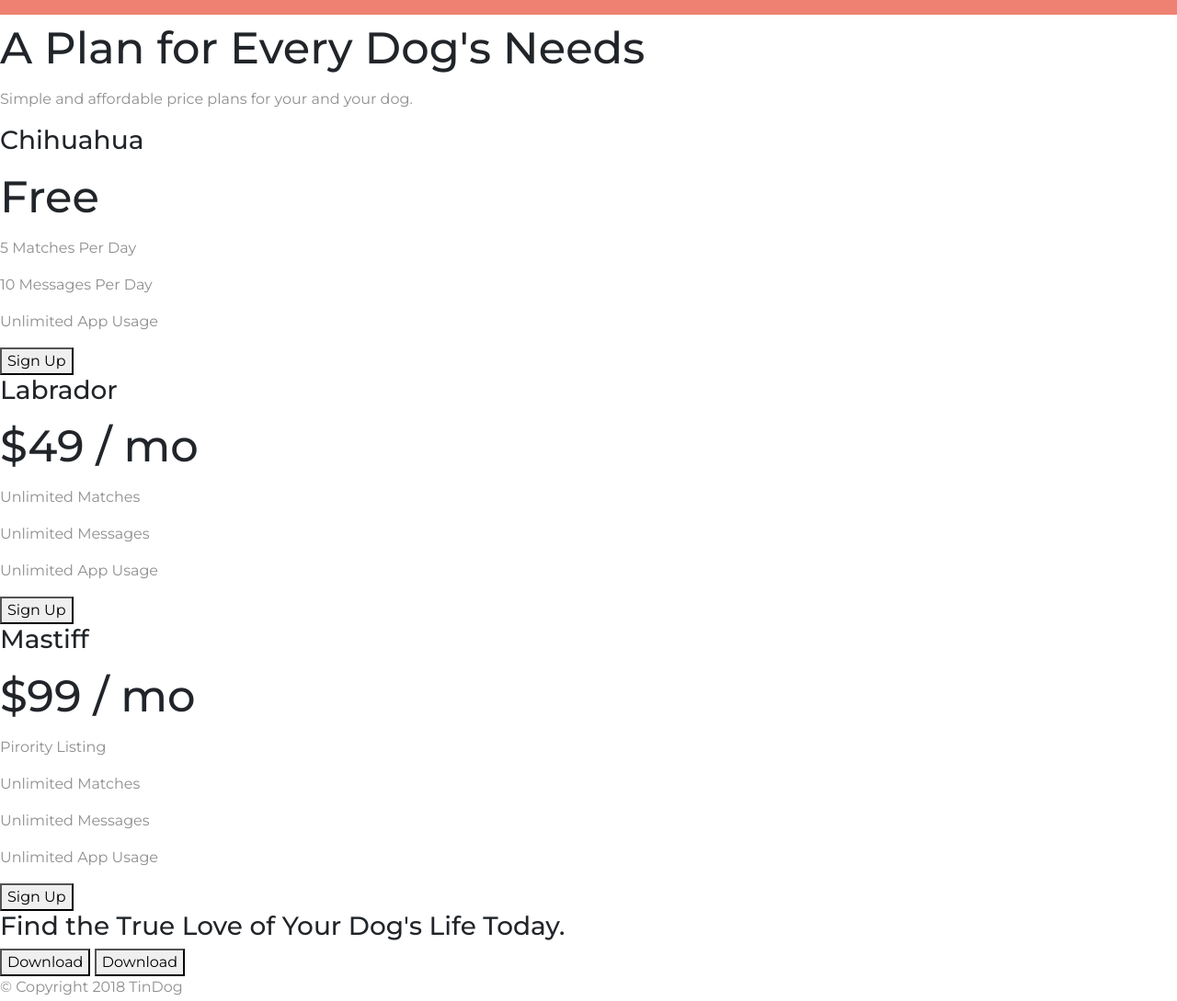
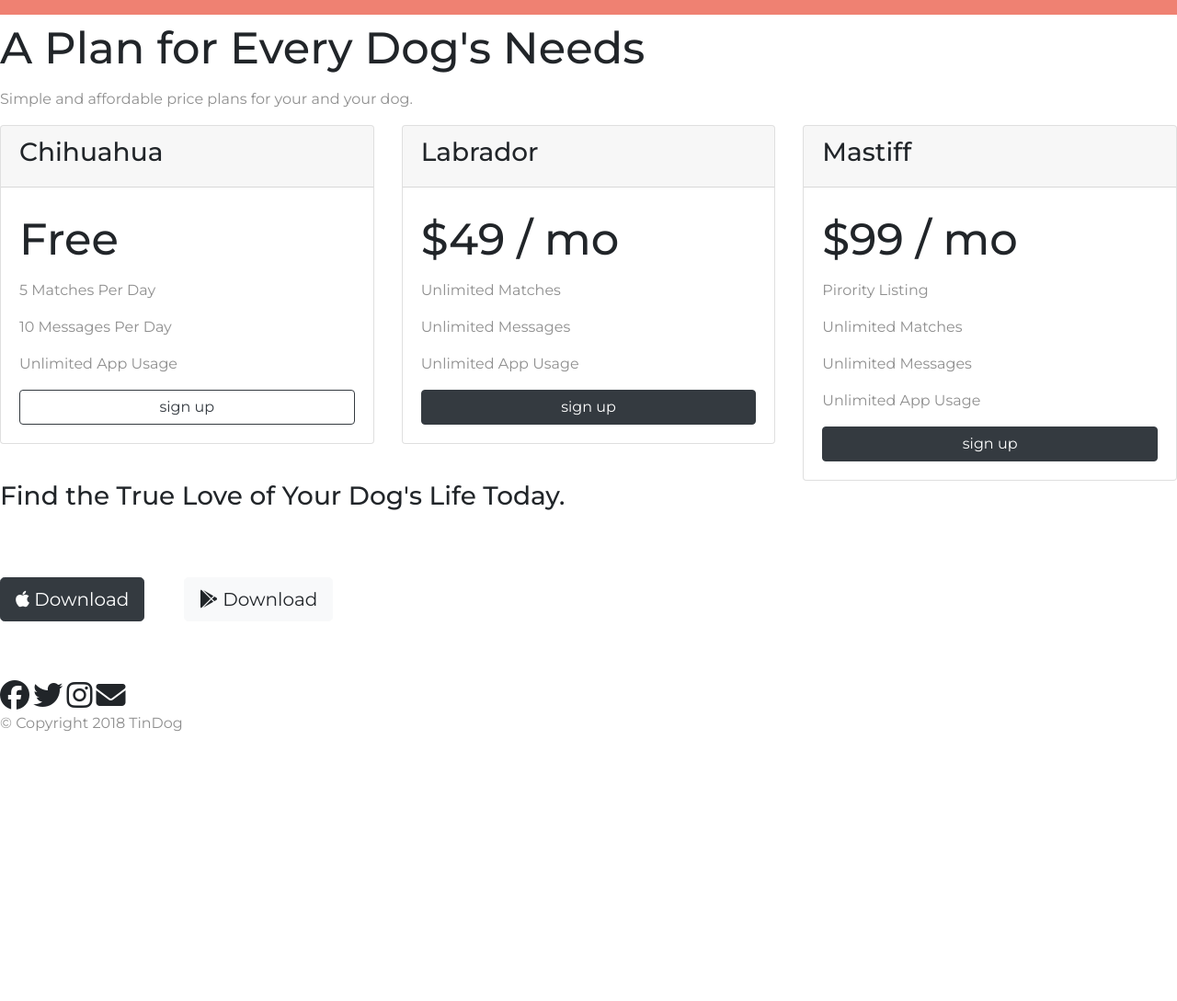
Before and after one commit to nischalohani/dog-tinder, a plain HTML site: page index.html in a window 1280 px wide. Shown: the part 1940-3029 px from the top of the page at 92% size. After the commit the page ends 2755 px from the top, so only its background shows below. Drawn offline with nearby package versions, Linux system fonts and the light colour scheme.

Commit message:
Update index.html

```diff
--- a/index.html
+++ b/index.html
@@ -19,7 +19,7 @@
 
 <body>
 
-  <section id="title">
+  <section  class="colored-section" id="title">
     <div class="container-fluid">
 
 
@@ -33,13 +33,13 @@
         <div class="collapse navbar-collapse" id="navbarTogglerDemo01">
           <ul class="navbar-nav ml-auto">
             <li class="nav-item">
-              <a class="nav-link" href="">contact</a>
+              <a class="nav-link" href="#footer">contact</a>
             </li>
             <li class="nav-item">
-              <a class="nav-link" href="">pricing</a>
+              <a class="nav-link" href="#pricing">pricing</a>
             </li>
             <li class="nav-item">
-              <a class="nav-link" href="">download</a>
+              <a class="nav-link" href="#cta">download</a>
             </li>
           </ul>
         </div>
@@ -70,7 +70,7 @@
 
   <!-- Features -->
 
-  <section id="features">
+  <section  class="white-section" id="features">
     <div class="row">
       <div class="feature-box col-lg-4"><i class=" icon fas fa-check-circle fa-4x"></i>
         <h3>Easy to use.</h3>
@@ -92,7 +92,7 @@
 
   <!-- Testimonials -->
 
-  <section id="testimonials">
+  <section  class="colored-section" id="testimonials">
     <div id="testimonial-carousel" class="carousel slide" data-ride="false">
       <div class="carousel-inner">
         <div class="carousel-item active">
@@ -122,7 +122,7 @@
 
   <!-- Press -->
 
-  <section id="press">
+  <section class="colored-section" id="press">
     <img class="press-logo" src="images/techcrunch.png" alt="tc-logo">
     <img class="press-logo" src="images/tnw.png" alt="tnw-logo">
     <img class="press-logo" src="images/bizinsider.png" alt="biz-insider-logo">
@@ -133,55 +133,86 @@
 
   <!-- Pricing -->
 
-  <section id="pricing">
+  <section class="white-section" id="pricing">
+
+
+
 
     <h2>A Plan for Every Dog's Needs</h2>
     <p>Simple and affordable price plans for your and your dog.</p>
 
+    <div class="row">
 
+      <div class=" pricing-column col-lg-4 col-md-6 ">
+        <div class="card">
+          <div class="card-header">
             <h3>Chihuahua</h3>
+          </div>
+          <div class="card-body">
             <h2>Free</h2>
             <p>5 Matches Per Day</p>
             <p>10 Messages Per Day</p>
             <p>Unlimited App Usage</p>
-    <button type="button">Sign Up</button>
+            <button type="button" class="btn btn-outline-dark btn-md sign up-button btn-block"> sign up</button>
+          </div>
+        </div>
+      </div>
 
-
+      <div class="pricing-column col-lg-4 col-md-6">
+        <div class="card">
+          <div class="card-header">
             <h3>Labrador</h3>
+          </div>
+          <div class="card-body">
             <h2>$49 / mo</h2>
             <p>Unlimited Matches</p>
             <p>Unlimited Messages</p>
             <p>Unlimited App Usage</p>
-    <button type="button">Sign Up</button>
+            <button type="button" class="btn btn-dark btn-md sign up-button btn-block"> sign up</button>
+          </div>
+        </div>
+      </div>
 
 
+      <div class=" pricing-column col-lg-4 ">
+        <div class="card">
+          <div class="card-header">
             <h3>Mastiff</h3>
+          </div>
+          <div class="card-body">
             <h2>$99 / mo</h2>
             <p>Pirority Listing</p>
             <p>Unlimited Matches</p>
             <p>Unlimited Messages</p>
             <p>Unlimited App Usage</p>
-    <button type="button">Sign Up</button>
+            <button type="button" class="btn btn-dark btn-md sign up-button btn-block"> sign up</button>
+          </div>
+        </div>
+      </div>
+
+    </div>
+
 
   </section>
 
 
   <!-- Call to Action -->
 
-  <section id="cta">
-
-    <h3>Find the True Love of Your Dog's Life Today.</h3>
-    <button type="button">Download</button>
-    <button type="button">Download</button>
-
+  <section class="colored-section" id="cta">
+    <h3 class="cta-heading">Find the True Love of Your Dog's Life Today.</h3>
+    <button type="button" class="btn btn-dark btn-lg download-button"><i class="fab fa-apple"></i> Download</button>
+    <button type="button" class="btn btn-light btn-lg download-button"><i class="fab fa-google-play"></i> Download</button>
   </section>
 
 
   <!-- Footer -->
 
-  <footer id="footer">
-
-    <p>© Copyright 2018 TinDog</p>
+  <footer  class="white-section" id="footer">
+    <i class="social-icon fab fa-facebook fa-2x"></i>
+    <i class="social-icon fab fa-twitter fa-2x"></i>
+    <i class="social-icon fab fa-instagram fa-2x"></i>
+    <i class="social-icon fas fa-envelope fa-2x"></i>
+    <p class="social-icon footer-paragraph">© Copyright 2018 TinDog</p>
 
   </footer>
 
```
Lines whose indentation alone changed are shown as unchanged.
